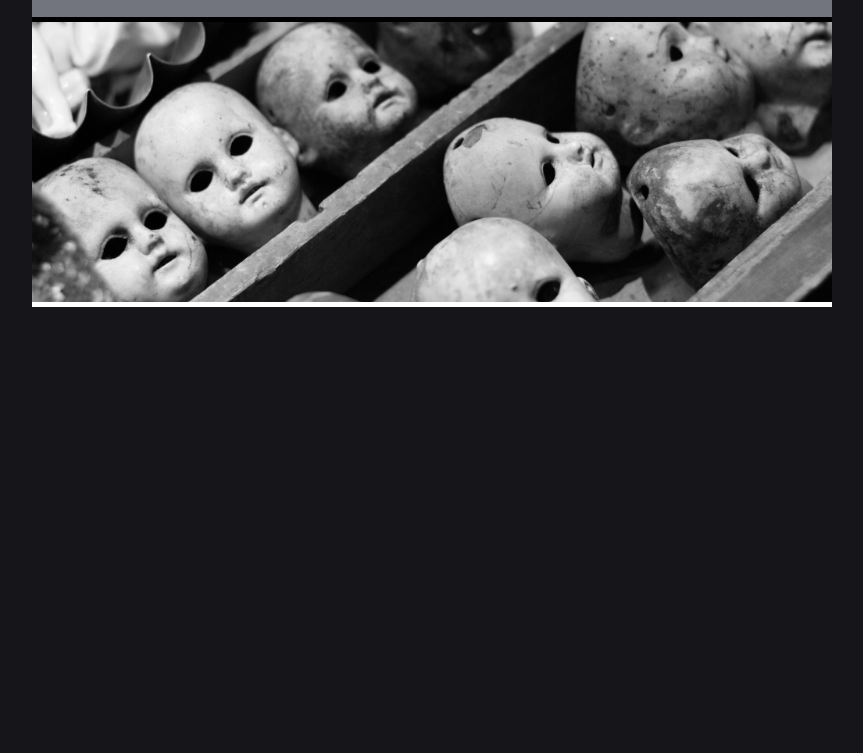
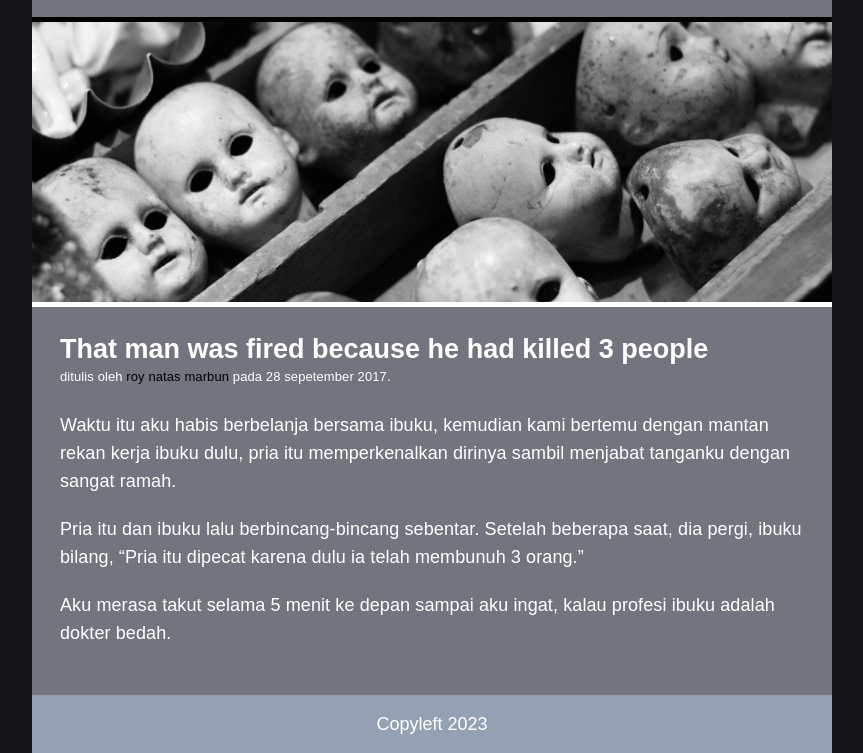
Before and after one commit to hsymari/creep, a plain HTML site: page index.html in a window 1280 px wide. Shown: the part 139-892 px from the top of the page, without its empty margins (208-1071 px from the left). Before the commit the page ends 800 px from the top, so only its background shows below. Drawn offline with Linux system fonts and the light colour scheme.

Commit message:
Adding content and footer

```diff
--- a/index.html
+++ b/index.html
@@ -20,6 +20,19 @@
             </ul>
         </div>
         <div class="hero"></div>
+        <div class="content">
+            <h2>That man was fired because he had killed 3 people</h2>
+            <p class="penulis">ditulis oleh <a href="#">roy natas marbun</a> pada 28 sepetember 2017.</p>
+
+            <p>Waktu itu aku habis berbelanja bersama ibuku, kemudian kami bertemu dengan mantan rekan kerja ibuku dulu, pria itu memperkenalkan dirinya sambil menjabat tanganku dengan sangat ramah.</p>
+
+            <p>Pria itu dan ibuku lalu berbincang-bincang sebentar. Setelah beberapa saat, dia pergi, ibuku bilang, “Pria itu dipecat karena dulu ia telah membunuh 3 orang.”</p>
+
+            <p>Aku merasa takut selama 5 menit ke depan sampai aku ingat, kalau profesi ibuku adalah dokter bedah.</p>
+        </div>
+        <div class="footer">
+            <p class="copy">Copyleft 2023</p>
+        </div>
     </div>
 
 </body>
--- a/style.css
+++ b/style.css
@@ -96,3 +96,42 @@ body {
     border-bottom: 5px solid #fffffe;
     margin-top: -20px;
 }
+
+.content {
+    padding: 28px;
+}
+
+.content h2 {
+    font-size: 27px;
+    font-weight: bold;
+}
+
+.content .penulis {
+    font-size: 13px;
+}
+
+.content .penulis a {
+    text-decoration: none;
+    color: black;
+}
+
+.content .penulis a:hover {
+    background-color: black;
+    color: white;
+}
+
+.content p {
+    margin-bottom: 20px;
+    font-size: 18px;
+    letter-spacing: 0.1px;
+}
+
+.footer {
+    background-color: #94a1b2;
+    padding: 15px;
+}
+
+.footer .copy {
+    text-align: center;
+    font-size: 18px;
+}
```
